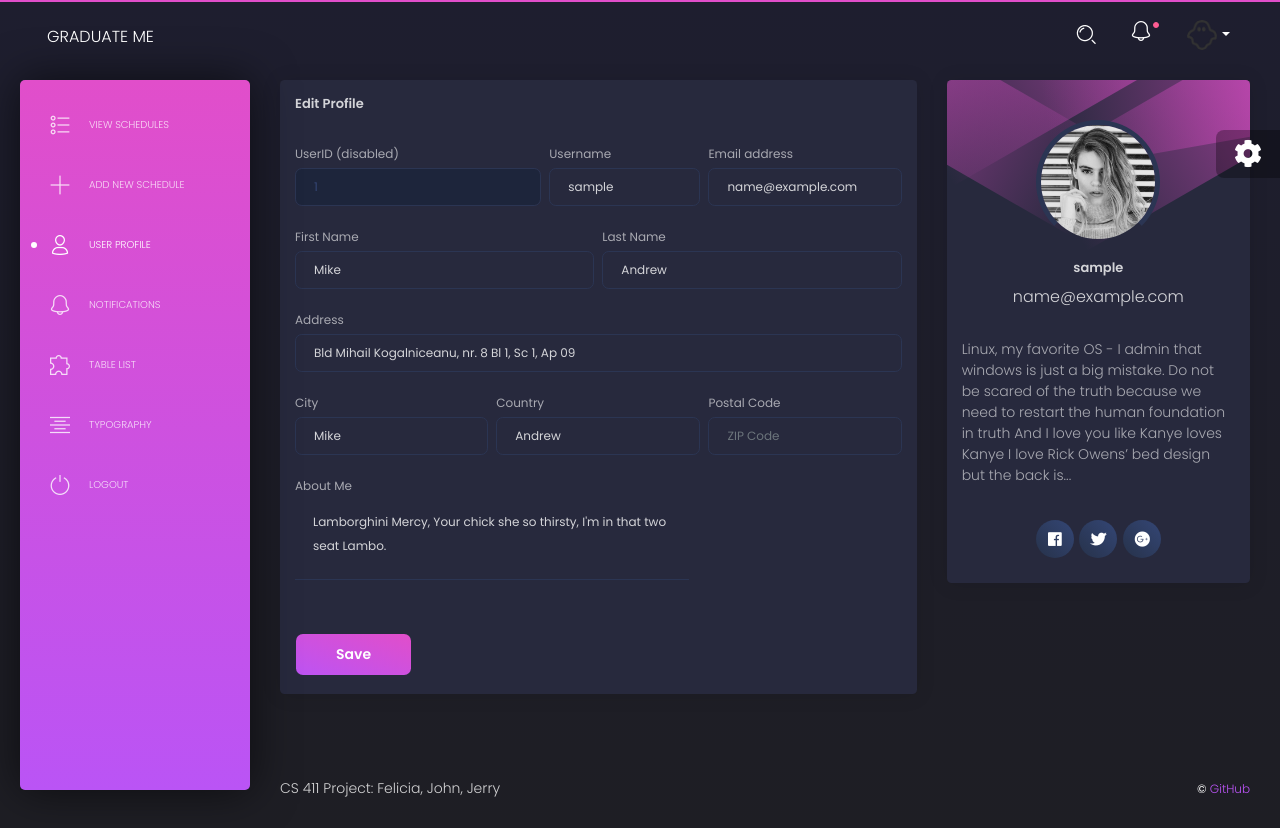
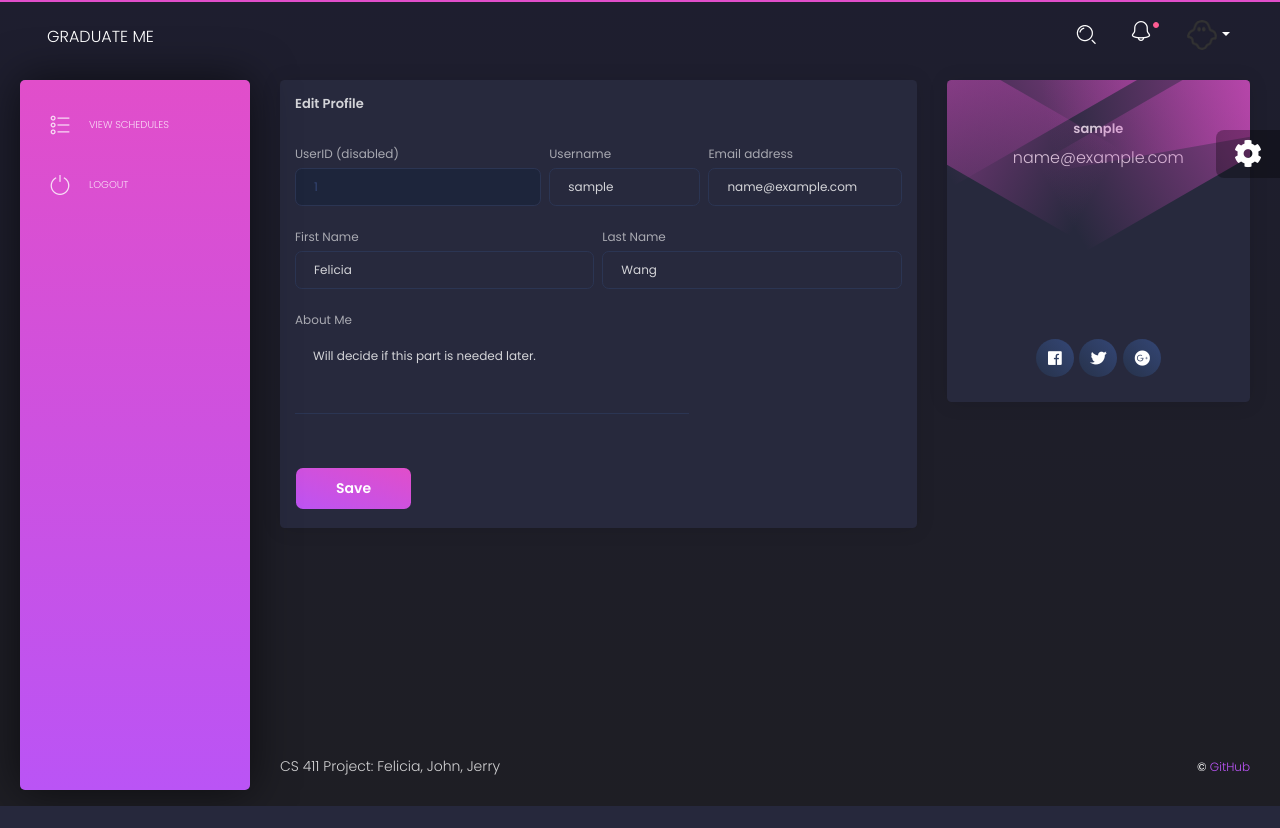
Before and after one commit to feliciawang08/cs411-project, a Flask app: page /page-user.html in a window 1280 px wide. After the commit the page ends 806 px from the top, so only its background shows below. Run offline with Flask 2, Linux system fonts and the light colour scheme; the visitor is signed in with stand-in values (Sample User, id 1); data comes from the database, SQL or seed files in the repository; some libraries are stand-ins or nearby versions.

Commit message:
Changes in sidebar and profile layout.

```diff
--- a/app/base/__init__.py
+++ b/app/base/__init__.py
@@ -1,8 +1,4 @@
 # -*- encoding: utf-8 -*-
-"""
-Copyright (c) 2019 - present AppSeed.us
-"""
-
 from flask import Blueprint
 
 blueprint = Blueprint(
--- a/app/base/templates/includes/sidebar.html
+++ b/app/base/templates/includes/sidebar.html
@@ -8,35 +8,6 @@
                     <p>View Schedules</p>
                 </a>
             </li>
-            <li class="{% if 'icons' in segment %} active {% endif %}">
-                <a href="/add_schedule.html">
-                    <i class="tim-icons icon-simple-add"></i>
-                    <p>Add New Schedule</p>
-                </a>
-            </li>
-            <li class="{% if 'page-user' in segment %} active {% endif %}">
-                <a href="/page-user.html">
-                    <i class="tim-icons icon-single-02"></i>
-                    <p>User Profile</p>
-                </a>
-            </li>
-            <li class="{% if 'notifications' in segment %} active {% endif %}">
-                <a href="/ui-notifications.html">
-                    <i class="tim-icons icon-bell-55"></i>
-                    <p>Notifications</p>
-                </a>
-            </li>
-            <li class="{% if 'tables' in segment %} active {% endif %}">
-                <a href="/ui-tables.html">
-                    <i class="tim-icons icon-puzzle-10"></i>
-                    <p>Table List</p>
-                </a>
-            </li>
-            <li class="{% if 'typography' in segment %} active {% endif %}">
-                <a href="/ui-typography.html">
-                    <i class="tim-icons icon-align-center"></i>
-                    <p>Typography</p>
-                </a>
             </li>
             <li>
                 <a href="{{ url_for('base_blueprint.logout') }}">
--- a/app/home/routes.py
+++ b/app/home/routes.py
@@ -32,6 +32,8 @@ def route_template(template):
     except:
         return render_template('page-500.html'), 500
 
+
+
 # Helper - Extract current page name from request
 def get_segment( request ):
 
--- a/app/home/templates/index.html
+++ b/app/home/templates/index.html
@@ -10,7 +10,7 @@
         <div class="card  card-plain">
             <div class="card-header">
                 <h4 class="card-title">View Schedules</h4>
-                <p class="category">Click specific schedule for more detail.</p>
+                <p class="category">Click specific schedule for more detail. Feel free to add or delete.</p>
             </div>
             <div class="card-body">
                 <div class="table-responsive">
--- a/app/home/templates/page-user.html
+++ b/app/home/templates/page-user.html
@@ -39,41 +39,13 @@
             <div class="col-md-6 pr-md-1">
               <div class="form-group">
                 <label>First Name</label>
-                <input type="text" class="form-control" placeholder="Company" value="Mike">
+                <input type="text" class="form-control" placeholder="Company" value="Felicia">
               </div>
             </div>
             <div class="col-md-6 pl-md-1">
               <div class="form-group">
                 <label>Last Name</label>
-                <input type="text" class="form-control" placeholder="Last Name" value="Andrew">
-              </div>
-            </div>
-          </div>
-          <div class="row">
-            <div class="col-md-12">
-              <div class="form-group">
-                <label>Address</label>
-                <input type="text" class="form-control" placeholder="Home Address" value="Bld Mihail Kogalniceanu, nr. 8 Bl 1, Sc 1, Ap 09">
-              </div>
-            </div>
-          </div>
-          <div class="row">
-            <div class="col-md-4 pr-md-1">
-              <div class="form-group">
-                <label>City</label>
-                <input type="text" class="form-control" placeholder="City" value="Mike">
-              </div>
-            </div>
-            <div class="col-md-4 px-md-1">
-              <div class="form-group">
-                <label>Country</label>
-                <input type="text" class="form-control" placeholder="Country" value="Andrew">
-              </div>
-            </div>
-            <div class="col-md-4 pl-md-1">
-              <div class="form-group">
-                <label>Postal Code</label>
-                <input type="number" class="form-control" placeholder="ZIP Code">
+                <input type="text" class="form-control" placeholder="Last Name" value="Wang">
               </div>
             </div>
           </div>
@@ -81,7 +53,7 @@
             <div class="col-md-8">
               <div class="form-group">
                 <label>About Me</label>
-                <textarea rows="4" cols="80" class="form-control" placeholder="Here can be your description" value="Mike">Lamborghini Mercy, Your chick she so thirsty, I'm in that two seat Lambo.</textarea>
+                <textarea rows="4" cols="80" class="form-control" placeholder="Here can be your description" value="Felicia">Will decide if this part is needed later.</textarea>
               </div>
             </div>
           </div>
@@ -102,7 +74,6 @@
             <div class="block block-three"></div>
             <div class="block block-four"></div>
             <a href="javascript:void(0)">
-              <img class="avatar" src="/static/assets/img/emilyz.jpg" alt="Bill Gates photo - when buys a Linux.">
               <h5 class="title">
                 {{ current_user.username }}
               </h5>
@@ -112,10 +83,6 @@
             </p>
           </div>
         </p>
-        <div class="card-description">
-          Linux, my favorite OS - I admin that windows is just a big mistake.
-          Do not be scared of the truth because we need to restart the human foundation in truth And I love you like Kanye loves Kanye I love Rick Owens’ bed design but the back is...
-        </div>
       </div>
       <div class="card-footer">
         <div class="button-container">
--- a/package.json
+++ b/package.json
@@ -9,10 +9,10 @@
   },
   "author": "Felicia Wang, John Drake, Jerry Guo",
   "engines": {
-      "node": ">=10.0.0"
+    "node": ">=10.0.0"
   },
   "dependencies": {
+    "flask": "^0.2.10"
   },
-  "devDependencies": {
-  }
+  "devDependencies": {}
 }
--- a/run.py
+++ b/run.py
@@ -1,4 +1,5 @@
 # -*- encoding: utf-8 -*-
+from flask import Flask
 from flask_migrate import Migrate
 from os import environ
 from sys import exit
```
Also changed, not shown: app/databases/import.py (+2 -15 lines), app/home/templates/courses.html (added, +72 -0 lines).
